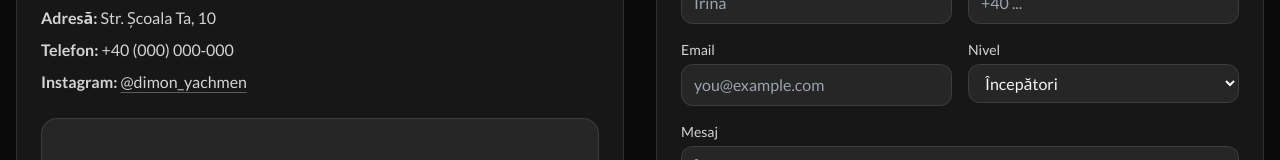
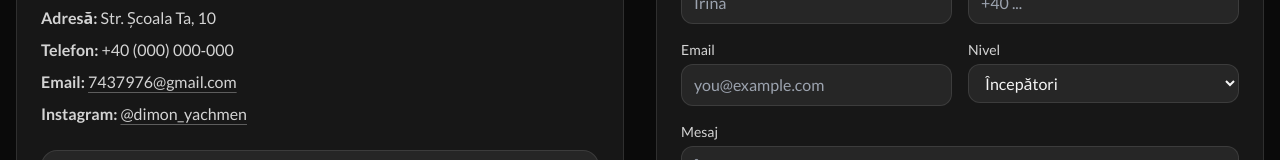
Before and after one commit to dimadiamante/Sue-o-de-Tango, a React (Vite) app: page / in a window 1280 px wide. Shown: the part 2835-2995 px from the top of the page. Built offline with nearby package versions, Linux system fonts and the light colour scheme.

Commit message:
Update SuenoDeTangoLanding.tsx

```diff
--- a/src/SuenoDeTangoLanding.tsx
+++ b/src/SuenoDeTangoLanding.tsx
@@ -48,7 +48,7 @@ const I18N = {
     },
     cta:{title:'Ready for the first step?',text:'Book a trial lesson — we’ll find a comfortable level and partnership.',btn:'Enroll'},
     contact:{
-      title:'Contact',intro:'We are in the city center. Message us or leave a request.', addressLabel:'Address',address:'Your Studio St., 10', phoneLabel:'Phone', instagram:'Instagram',
+      title:'Contact',intro:'We are in the city center. Message us or leave a request.', addressLabel:'Address',address:'Your Studio St., 10', phoneLabel:'Phone', instagram:'Instagram', emailLabel:'Email',
       form:{title:'Send a request',name:'Name',phone:'Phone',email:'Email',level:'Level',levels:['Beginners','Improvers','Intermediate / Advanced','Private Lessons'],message:'Message',messagePh:'Ask a question or tell us the time that suits you',submit:'Send',consent:'By sending, you agree to data processing.'},
       alert:'Thank you! We will contact you soon.'
     },
@@ -78,7 +78,7 @@ const I18N = {
     },
     cta:{title:'Pregătit pentru primul pas?',text:'Programează o lecție de probă — găsim nivelul și parteneriatul potrivit.',btn:'Înscrie-te'},
     contact:{
-      title:'Contact',intro:'Suntem în centrul orașului. Scrie-ne pe rețele sau lasă o cerere.', addressLabel:'Adresă',address:'Str. Școala Ta, 10', phoneLabel:'Telefon', instagram:'Instagram',
+      title:'Contact',intro:'Suntem în centrul orașului. Scrie-ne pe rețele sau lasă o cerere.', addressLabel:'Adresă',address:'Str. Școala Ta, 10', phoneLabel:'Telefon', instagram:'Instagram', emailLabel:'Email',
       form:{title:'Trimite o cerere',name:'Nume',phone:'Telefon',email:'Email',level:'Nivel',levels:['Începători','Continuați','Intermediar / Avansat','Lecții private'],message:'Mesaj',messagePh:'Întreabă ceva sau spune-ne ora preferată',submit:'Trimite',consent:'Prin trimitere, ești de acord cu prelucrarea datelor.'},
       alert:'Mulțumim! Te contactăm în curând.'
     },
@@ -108,7 +108,7 @@ const I18N = {
     },
     cta:{title:'Готовы сделать первый шаг?',text:'Запишитесь на пробный урок — подберём комфортный уровень и партнёрство.',btn:'Записаться'},
     contact:{
-      title:'Контакты',intro:'Мы в центре города. Напишите нам или оставьте заявку.', addressLabel:'Адрес',address:'ул. Студийная, 10', phoneLabel:'Телефон', instagram:'Instagram',
+      title:'Контакты',intro:'Мы в центре города. Напишите нам или оставьте заявку.', addressLabel:'Адрес',address:'ул. Студийная, 10', phoneLabel:'Телефон', instagram:'Instagram', emailLabel:'Email',
       form:{title:'Отправить заявку',name:'Имя',phone:'Телефон',email:'Email',level:'Уровень',levels:['Новички','Продолжающие','Средний / Продвинутый','Индивидуальные занятия'],message:'Сообщение',messagePh:'Задайте вопрос или укажите удобное время',submit:'Отправить',consent:'Отправляя форму, вы соглашаетесь на обработку данных.'},
       alert:'Спасибо! Мы свяжемся с вами в ближайшее время.'
     },
@@ -133,6 +133,9 @@ const FALLBACK_HERO = BASE_URL + "images/fallback-hero.webp";
 const CTA_BG_SRCSET = `${BASE_URL}images/cta-bg-800.jpg 800w, ${BASE_URL}images/cta-bg-1200.jpg 1200w, ${BASE_URL}images/cta-bg-1600.jpg 1600w, ${BASE_URL}images/cta-bg-2000.jpg 2000w`;
 const CTA_BG_DEFAULT = `${BASE_URL}images/cta-bg-1600.jpg`;
 const CTA_BG_SIZES = '100vw';
+
+// Contact email for form submissions and mailto links
+const CONTACT_EMAIL = '7437976@gmail.com';
 
 // -----------------------------
 // Gallery
@@ -260,7 +263,11 @@ export default function SuenoDeTangoLanding(){
   useEffect(()=>{console.log('[SANITY] running'); runSanityChecks()},[]);
   useEffect(()=>{const onKey=(e:KeyboardEvent)=>{if(lightboxIndex===null)return; if(e.key==='Escape')closeLightbox(); if(e.key==='ArrowLeft')prevImage(); if(e.key==='ArrowRight')nextImage()}; window.addEventListener('keydown',onKey); return()=>window.removeEventListener('keydown',onKey)},[lightboxIndex,closeLightbox,prevImage,nextImage]);
 
-  const handleSubmit=(e:React.FormEvent)=>{e.preventDefault(); const f=e.target as HTMLFormElement; const data=new FormData(f); console.log('Form submit:',Object.fromEntries(data.entries())); alert(t.contact.alert); f.reset()};
+  const handleSubmit=(e:React.FormEvent)=>{e.preventDefault(); const f=e.target as HTMLFormElement; const data=new FormData(f); const obj=Object.fromEntries(data.entries()) as Record<string,FormDataEntryValue>; console.log('[Form] submit', obj); const subject = `${t.siteTitle} — Contact form`; const body = `Name: ${obj.name||''}
+Phone: ${obj.phone||''}
+Email: ${obj.email||''}
+Level: ${obj.level||''}
+Message: ${obj.message||''}`; const mailto = `mailto:${CONTACT_EMAIL}?subject=${encodeURIComponent(subject)}&body=${encodeURIComponent(body)}`; try{ window.location.href = mailto; }catch(err){ console.warn('[Form] mailto failed', err); } alert(t.contact.alert); f.reset();};
 
   return (
     <div className="min-h-screen bg-neutral-950 text-neutral-100 selection:bg-red-600/40 font-text">
@@ -422,6 +429,7 @@ export default function SuenoDeTangoLanding(){
             <div className="mt-4 space-y-2 text-neutral-300">
               <p><strong>{t.contact.addressLabel}:</strong> {t.contact.address}</p>
               <p><strong>{t.contact.phoneLabel}:</strong> +40 (000) 000‑000</p>
+              <p><strong>{t.contact.emailLabel}:</strong> <a className="underline decoration-white/30 underline-offset-4 hover:text-red-400" href={'mailto:'+CONTACT_EMAIL}>{CONTACT_EMAIL}</a></p>
               <p><strong>{t.contact.instagram}:</strong> <a className="underline decoration-white/30 underline-offset-4 hover:text-red-400" href="https://www.instagram.com/dimon_yachmen?igsh=MWxtN2kxcnVsdmI3bg==" target="_blank" rel="noreferrer noopener">@dimon_yachmen</a></p>
             </div>
             <div className="mt-6 h-56 w-full overflow-hidden rounded-2xl border border-white/10 bg-neutral-800"><div className="flex h-full items-center justify-center text-neutral-400">Map</div></div>
```
